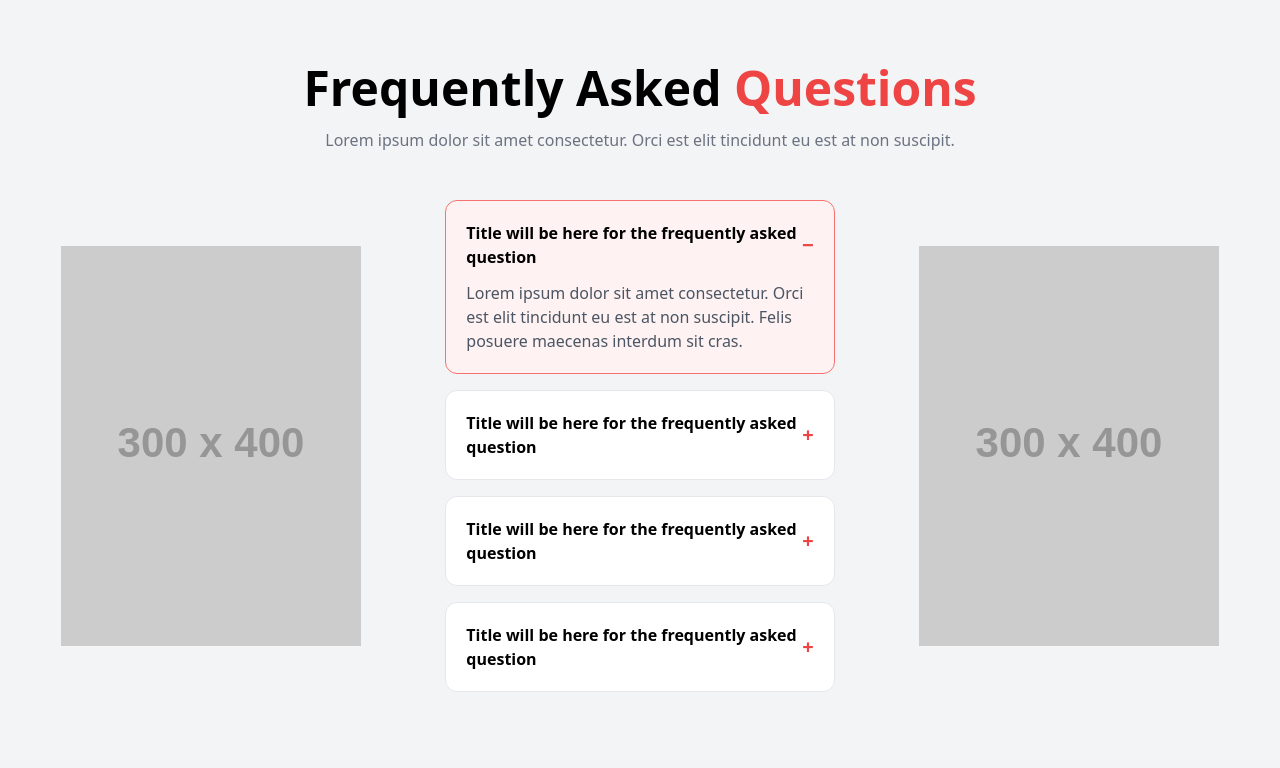
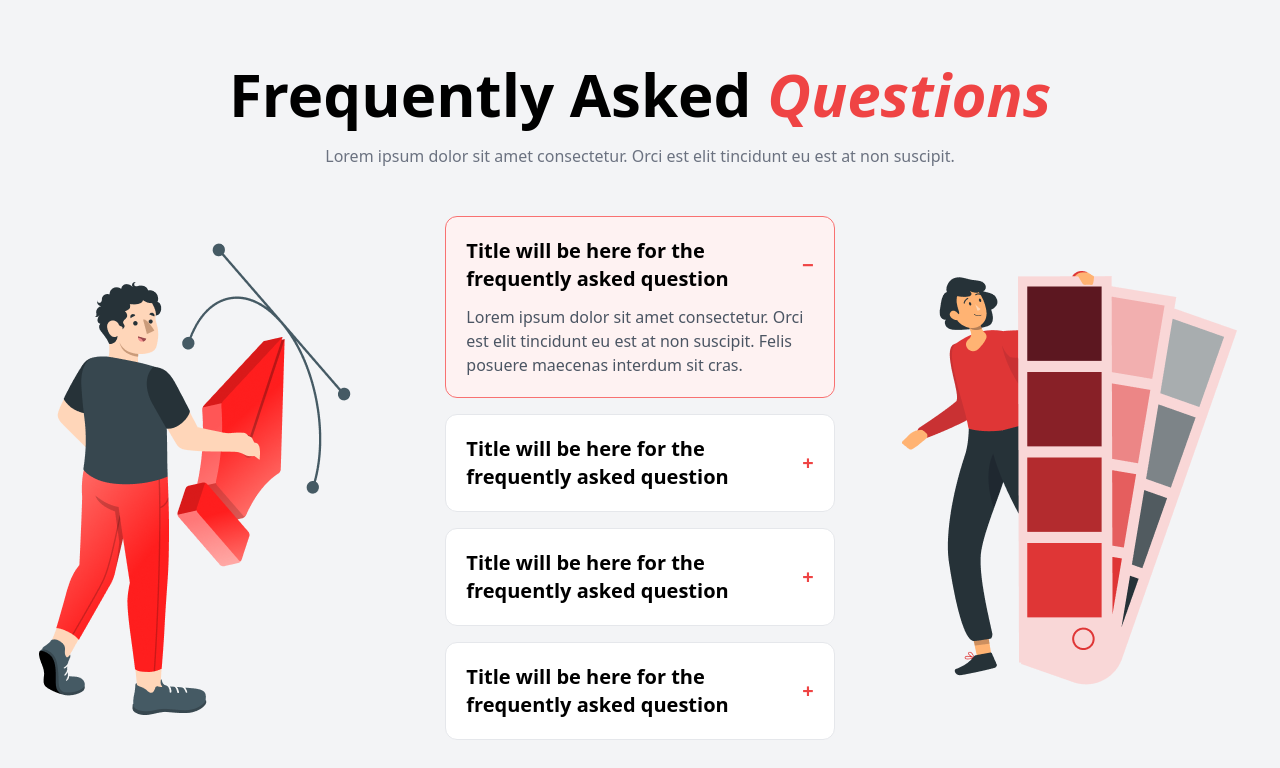
Before and after one commit to mdnayemurrashid07/faq, a website: page index.html in a window 1280 px wide. Drawn offline with nearby package versions, Linux system fonts and the light colour scheme; placeholder pictures from the web are drawn by us.

Commit message:
adjust images

```diff
--- a/index.html
+++ b/index.html
@@ -11,10 +11,10 @@
   <div class="container mx-auto px-4">
     <!-- Heading -->
     <div class="text-center mb-12">
-      <h2 class="text-3xl md:text-5xl font-bold">
-        Frequently Asked <span class="text-red-500">Questions</span>
+      <h2 class="text-3xl md:text-6xl font-bold">
+        Frequently Asked <span class="text-red-500 italic">Questions</span>
       </h2>
-      <p class="text-gray-500 mt-4 max-w-2xl mx-auto">
+      <p class="text-gray-500 mt-5 max-w-2xl mx-auto">
         Lorem ipsum dolor sit amet consectetur. Orci est elit tincidunt eu est at non suscipit.
       </p>
     </div>
@@ -22,13 +22,13 @@
     <div class="grid grid-cols-1 lg:grid-cols-3 gap-10 items-center">
       <!-- Left Image -->
       <div class="hidden lg:block">
-        <img src="https://via.placeholder.com/300x400" alt="Left Illustration" class="mx-auto">
+        <img src="src/Image-1.png" alt="Left Illustration" class="mx-auto">
       </div>
       <!-- FAQ Accordion -->
       <div class="lg:col-span-1 space-y-4">
         <!-- Item 1 -->
         <div class="bg-red-50 border border-red-400 rounded-xl p-5">
-          <button onclick="toggleFAQ(1)" class="flex justify-between items-center w-full text-left font-semibold">
+          <button onclick="toggleFAQ(1)" class="flex justify-between items-center w-full text-left text-xl font-semibold">
             Title will be here for the frequently asked question
             <span id="icon-1" class="text-red-500 text-xl">−</span>
           </button>
@@ -39,7 +39,7 @@
         </div>
         <!-- Item 2 -->
         <div class="bg-white border rounded-xl p-5">
-          <button onclick="toggleFAQ(2)" class="flex justify-between items-center w-full text-left font-semibold">
+          <button onclick="toggleFAQ(2)" class="flex justify-between items-center w-full text-left text-xl font-semibold">
             Title will be here for the frequently asked question
             <span id="icon-2" class="text-red-500 text-xl">+</span>
           </button>
@@ -49,7 +49,7 @@
         </div>
         <!-- Item 3 -->
         <div class="bg-white border rounded-xl p-5">
-          <button onclick="toggleFAQ(3)" class="flex justify-between items-center w-full text-left font-semibold">
+          <button onclick="toggleFAQ(3)" class="flex justify-between items-center w-full text-left text-xl font-semibold">
             Title will be here for the frequently asked question
             <span id="icon-3" class="text-red-500 text-xl">+</span>
           </button>
@@ -59,7 +59,7 @@
         </div>
         <!-- Item 4 -->
         <div class="bg-white border rounded-xl p-5">
-          <button onclick="toggleFAQ(4)" class="flex justify-between items-center w-full text-left font-semibold">
+          <button onclick="toggleFAQ(4)" class="flex justify-between items-center w-full text-left text-xl font-semibold">
             Title will be here for the frequently asked question
             <span id="icon-4" class="text-red-500 text-xl">+</span>
           </button>
@@ -70,7 +70,7 @@
       </div>
       <!-- Right Image -->
       <div class="hidden lg:block">
-        <img src="https://via.placeholder.com/300x400" alt="Right Illustration" class="mx-auto">
+        <img src="src/Image-2.png" alt="Right Illustration" class="mx-auto">
       </div>
     </div>
   </div>
```
Also changed, not shown: src/Image-1.png (added), src/Image-2.png (added).
